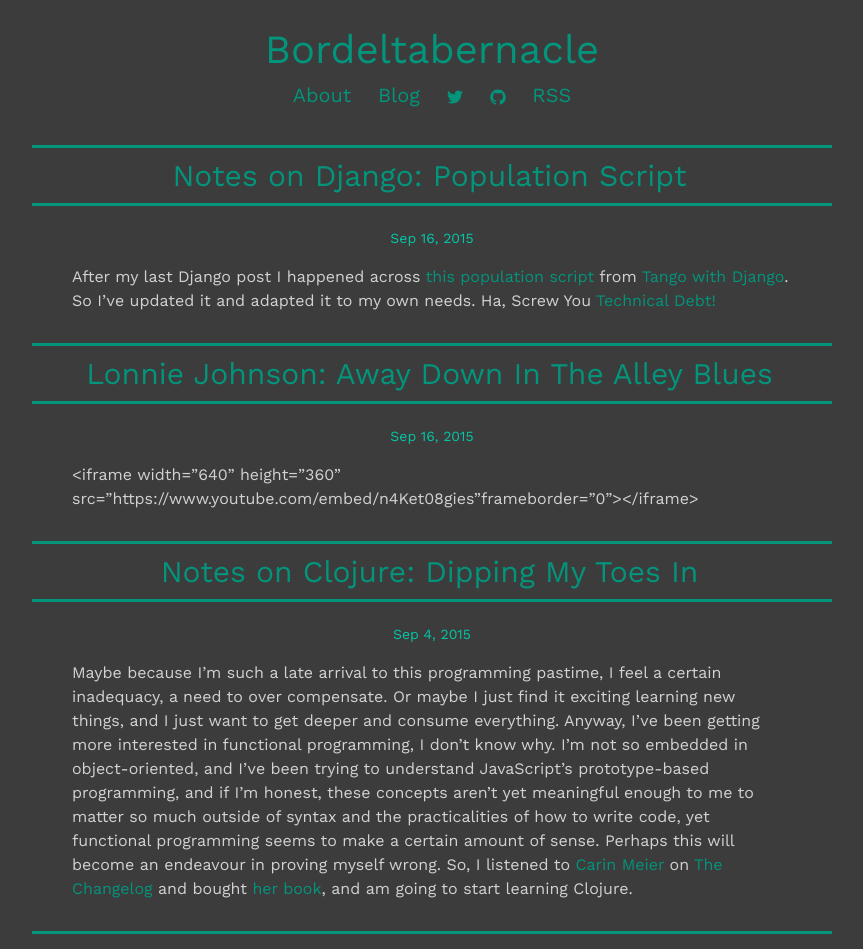
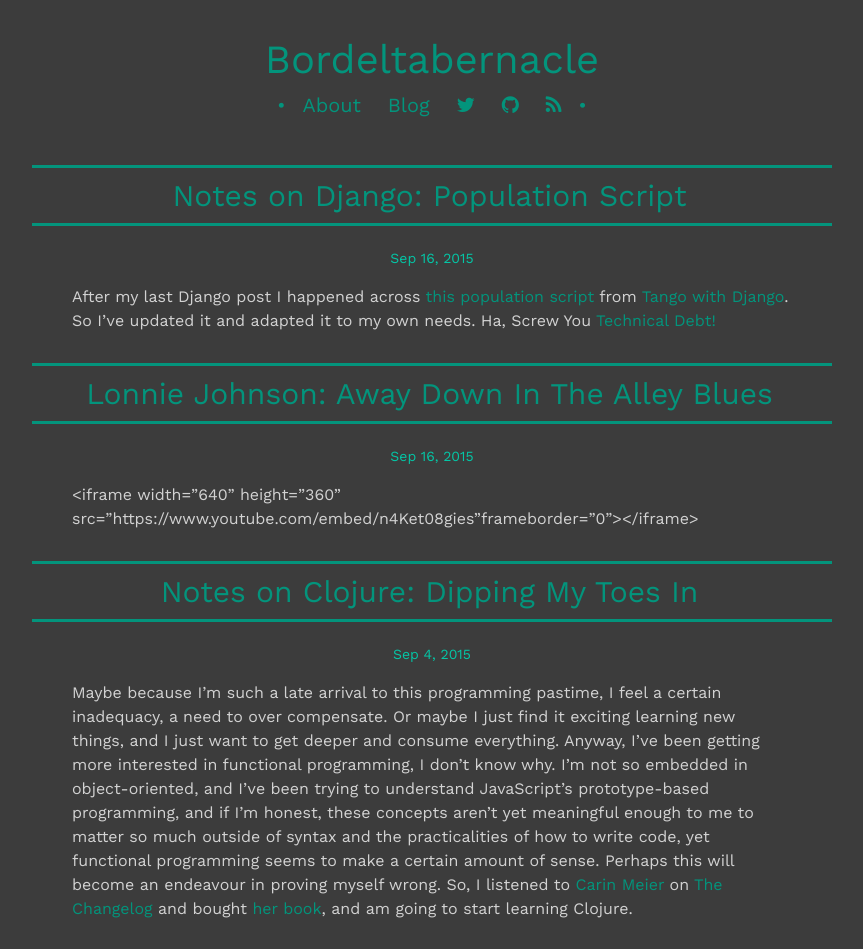
Before and after one commit to robphoenix/bordeltabernacle.github.io, a Jekyll site: the page built from index.html, in a window 1280 px wide. Shown: the top 949 px of the page, without its empty margins (208-1071 px from the left). Built offline with Jekyll 4.4.1, drawn with Linux system fonts in a browser that asks for light colours; nearby versions of some CDN libraries; Markdown is read by kramdown in place of the engine named in the settings; comment, search, counter and statistics services are not loaded.

Commit message:
updated header

```diff
--- a/_includes/head.html
+++ b/_includes/head.html
@@ -11,6 +11,7 @@
   <link rel="alternate" type="application/rss+xml" title="{{ site.title }}" href="{{ "/feed.xml" | prepend: site.baseurl | prepend: site.url }}" />
   <link href='https://fonts.googleapis.com/css?family=Open+Sans:400,700' rel='stylesheet' type='text/css'>
   <link href='https://fonts.googleapis.com/css?family=Work+Sans' rel='stylesheet' type='text/css'>
+  <link rel="stylesheet" href="https://maxcdn.bootstrapcdn.com/font-awesome/4.4.0/css/font-awesome.min.css">
   <meta charset="utf-8">
   <title>jQuery UI Accordion - Default functionality</title>
   <script src="https://ajax.googleapis.com/ajax/libs/jquery/1.11.3/jquery.min.js"></script>
--- a/_includes/header.html
+++ b/_includes/header.html
@@ -4,29 +4,24 @@
 
   <nav class="site-nav">
     <ul>
+       •
       <li class="page-links"><a href="{{ site.baseurl }}/about/">About</a></li>
       <li class="page-links"><a href="{{ site.baseurl }}/">Blog</a></li>
       <li class="page-links">
         <a href="https://twitter.com/{{ site.twitter_username }}">
-          <span class="icon  icon--twitter">
-            <svg viewBox="0 0 16 16">
-              <path fill="#828282" d="M15.969,3.058c-0.586,0.26-1.217,0.436-1.878,0.515c0.675-0.405,1.194-1.045,1.438-1.809
-              c-0.632,0.375-1.332,0.647-2.076,0.793c-0.596-0.636-1.446-1.033-2.387-1.033c-1.806,0-3.27,1.464-3.27,3.27 c0,0.256,0.029,0.506,0.085,0.745C5.163,5.404,2.753,4.102,1.14,2.124C0.859,2.607,0.698,3.168,0.698,3.767 c0,1.134,0.577,2.135,1.455,2.722C1.616,6.472,1.112,6.325,0.671,6.08c0,0.014,0,0.027,0,0.041c0,1.584,1.127,2.906,2.623,3.206 C3.02,9.402,2.731,9.442,2.433,9.442c-0.211,0-0.416-0.021-0.615-0.059c0.416,1.299,1.624,2.245,3.055,2.271 c-1.119,0.877-2.529,1.4-4.061,1.4c-0.264,0-0.524-0.015-0.78-0.046c1.447,0.928,3.166,1.469,5.013,1.469 c6.015,0,9.304-4.983,9.304-9.304c0-0.142-0.003-0.283-0.009-0.423C14.976,4.29,15.531,3.714,15.969,3.058z"/>
-            </svg>
-          </span>
+          <i class="fa fa-twitter"></i>
         </a>
       </li>
       <li class="page-links">
         <a href="https://github.com/{{ site.github_username }}">
-          <span class="icon  icon--github">
-            <svg viewBox="0 0 16 16">
-              <path fill="#828282" d="M7.999,0.431c-4.285,0-7.76,3.474-7.76,7.761 c0,3.428,2.223,6.337,5.307,7.363c0.388,0.071,0.53-0.168,0.53-0.374c0-0.184-0.007-0.672-0.01-1.32 c-2.159,0.469-2.614-1.04-2.614-1.04c-0.353-0.896-0.862-1.135-0.862-1.135c-0.705-0.481,0.053-0.472,0.053-0.472 c0.779,0.055,1.189,0.8,1.189,0.8c0.692,1.186,1.816,0.843,2.258,0.645c0.071-0.502,0.271-0.843,0.493-1.037 C4.86,11.425,3.049,10.76,3.049,7.786c0-0.847,0.302-1.54,0.799-2.082C3.768,5.507,3.501,4.718,3.924,3.65 c0,0,0.652-0.209,2.134,0.796C6.677,4.273,7.34,4.187,8,4.184c0.659,0.003,1.323,0.089,1.943,0.261 c1.482-1.004,2.132-0.796,2.132-0.796c0.423,1.068,0.157,1.857,0.077,2.054c0.497,0.542,0.798,1.235,0.798,2.082 c0,2.981-1.814,3.637-3.543,3.829c0.279,0.24,0.527,0.713,0.527,1.437c0,1.037-0.01,1.874-0.01,2.129 c0,0.208,0.14,0.449,0.534,0.373c3.081-1.028,5.302-3.935,5.302-7.362C15.76,3.906,12.285,0.431,7.999,0.431z"/>
-            </svg>
-          </span>
+          <i class="fa fa-github"></i>
         </a>
       </li>
       <li class="page-links">
-        <a href="{{ '/feed.xml' | prepend: site.baseurl }}">RSS</a>
+        <a href="{{ '/feed.xml' | prepend: site.baseurl }}">
+          <i class="fa fa-rss"></i>
+        </a>
       </li>
+       •
     </ul>
   </nav>
--- a/_layouts/default.html
+++ b/_layouts/default.html
@@ -4,6 +4,7 @@
   {% include head.html %}
 
   <body>
+
     <div class="main-container">
 
       <div class="header">
--- a/_sass/_layout.scss
+++ b/_sass/_layout.scss
@@ -17,7 +17,7 @@
     flex: 1;
     display: flex;
     flex-flow: column;
-    margin: 20px auto;
+    padding: $spacing-unit 0;
 
     a {
         &:hover {
@@ -50,7 +50,7 @@
     }
 
     .page-links {
-        margin: 0 10px;
+        margin: 5px 10px;
         display: inline;
     }
 }
--- a/css/main.scss
+++ b/css/main.scss
@@ -15,6 +15,8 @@
 
 $text-color:       rgb(210, 210, 210);
 $background-color: rgb(60, 60, 60);
+$background-color-light: lighten($background-color, 10%);
+$background-color-lighter: lighten($background-color-light, 10%);
 $brand-color:      #03947c;
 $brand-color-light:lighten($brand-color, 10%);
 $code-background:  #202020;
```
Also changed, not shown: other parts of _layouts/default.html (+0 -13 lines).
